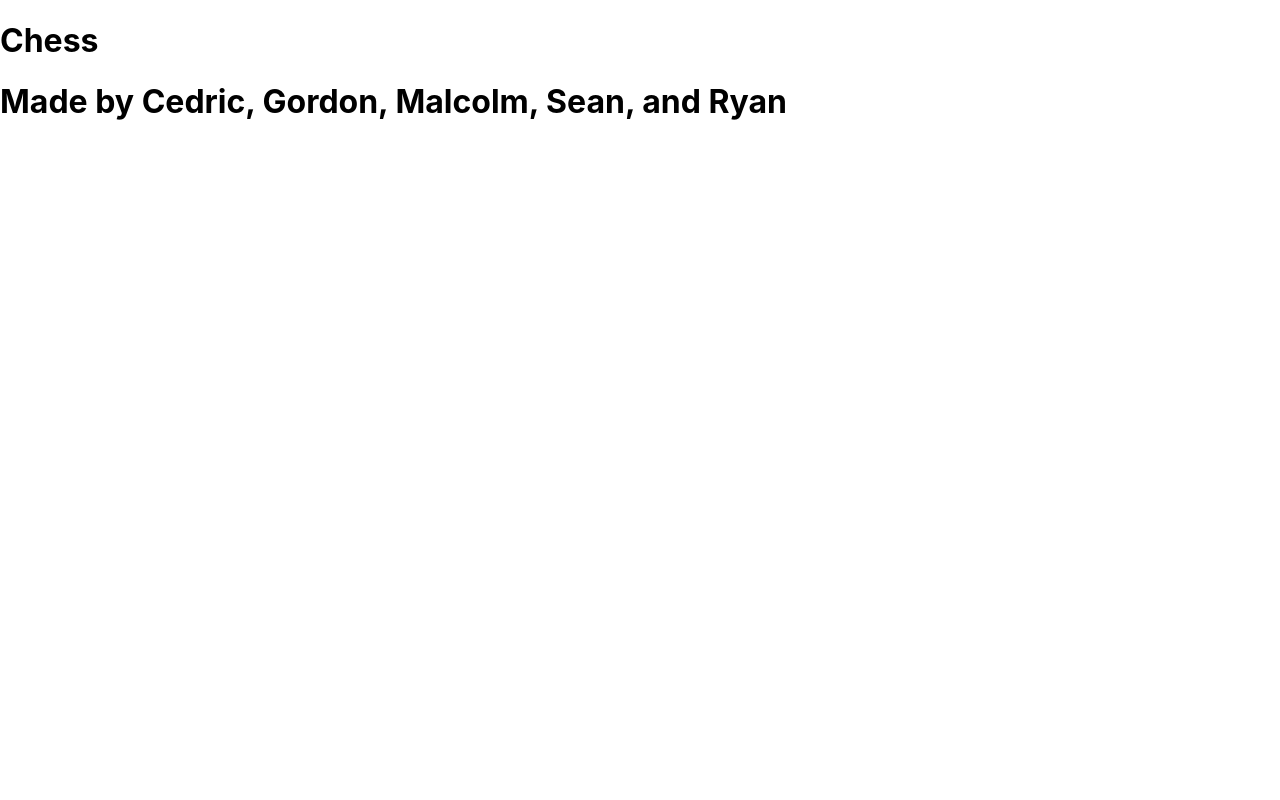
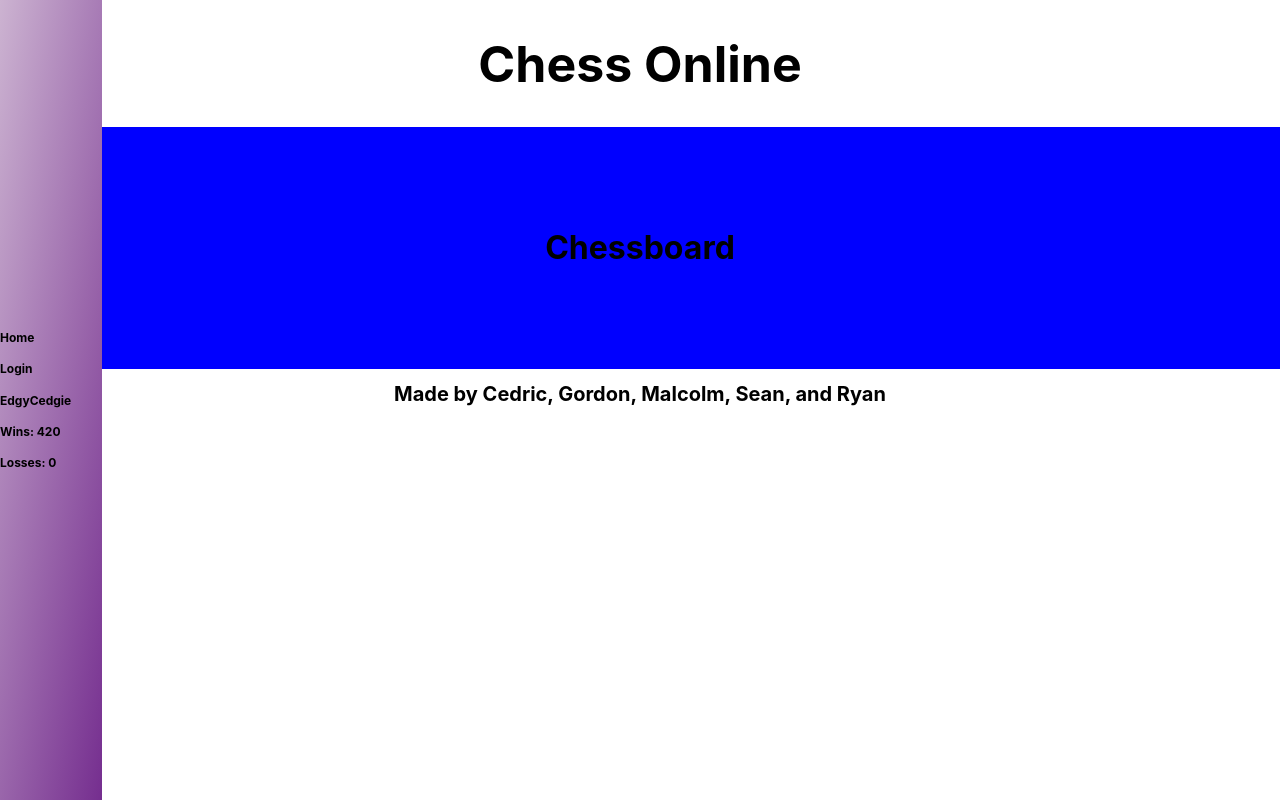
Before and after one commit to ryanmckim/Online-Chess, a React (Create React App) app in the folder client/: page / in a window 1280 px wide. Built offline with nearby package versions, Linux system fonts and the light colour scheme.

Commit message:
Added a few more components

```diff
--- a/client/public/index.html
+++ b/client/public/index.html
@@ -24,7 +24,7 @@
       work correctly both with client-side routing and a non-root public URL.
       Learn how to configure a non-root public URL by running `npm run build`.
     -->
-    <title>React App</title>
+    <title>Chess Online</title>
   </head>
   <body>
     <noscript>You need to enable JavaScript to run this app.</noscript>
--- a/client/src/App.js
+++ b/client/src/App.js
@@ -1,13 +1,20 @@
 import "./App.css";
 import Header from "./components/Header";
+import Chessboard from "./components/Chessboard";
 import Footer from "./components/Footer";
+import Sidebar from "./components/Sidebar";
 
 function App() {
     return (
-        <div className="App">
-            <Header />
-            <div classname="Body"></div>
-            <Footer />
+        <div className="main-content">
+            <div className="sidebar">
+                <Sidebar />
+            </div>
+            <div className="app">
+                <Header />
+                <Chessboard />
+                <Footer />
+            </div>
         </div>
     );
 }
--- /dev/null
+++ b/client/src/components/Chessboard.js
@@ -0,0 +1,11 @@
+import "../App.css";
+
+const Chessboard = () => {
+    return (
+        <div className="board app-item">
+            <h1 className="board-title">Chessboard</h1>
+        </div>
+    );
+};
+
+export default Chessboard;
--- a/client/src/components/Footer.js
+++ b/client/src/components/Footer.js
@@ -1,5 +1,9 @@
 const Footer = () => {
-    return <h1>Made by Cedric, Gordon, Malcolm, Sean, and Ryan</h1>;
+    return (
+        <div className="footer app-item">
+            <h1 className="footer-title">Made by Cedric, Gordon, Malcolm, Sean, and Ryan</h1>
+        </div>
+    );
 };
 
 export default Footer;
--- a/client/src/components/Header.js
+++ b/client/src/components/Header.js
@@ -1,5 +1,9 @@
 const Header = () => {
-    return <h1>Chess</h1>;
+    return (
+        <div className="header app-item">
+            <h1 className="header-title">Chess Online</h1>
+        </div>
+    );
 };
 
 export default Header;
--- /dev/null
+++ b/client/src/components/Sidebar.js
@@ -0,0 +1,17 @@
+const Sidebar = () => {
+    return (
+        <div className="sidebar">
+            <div className="buttons sidebar-item">
+                <h1 className="sidebar-header">Home</h1>
+                <h1 className="sidebar-header">Login</h1>
+            </div>
+            <div className="account sidebar-item">
+                <h1 className="sidebar-header">EdgyCedgie</h1>
+                <h1 className="sidebar-header">Wins: 420</h1>
+                <h1 className="sidebar-header">Losses: 0</h1>
+            </div>
+        </div>
+    );
+};
+
+export default Sidebar;
```
